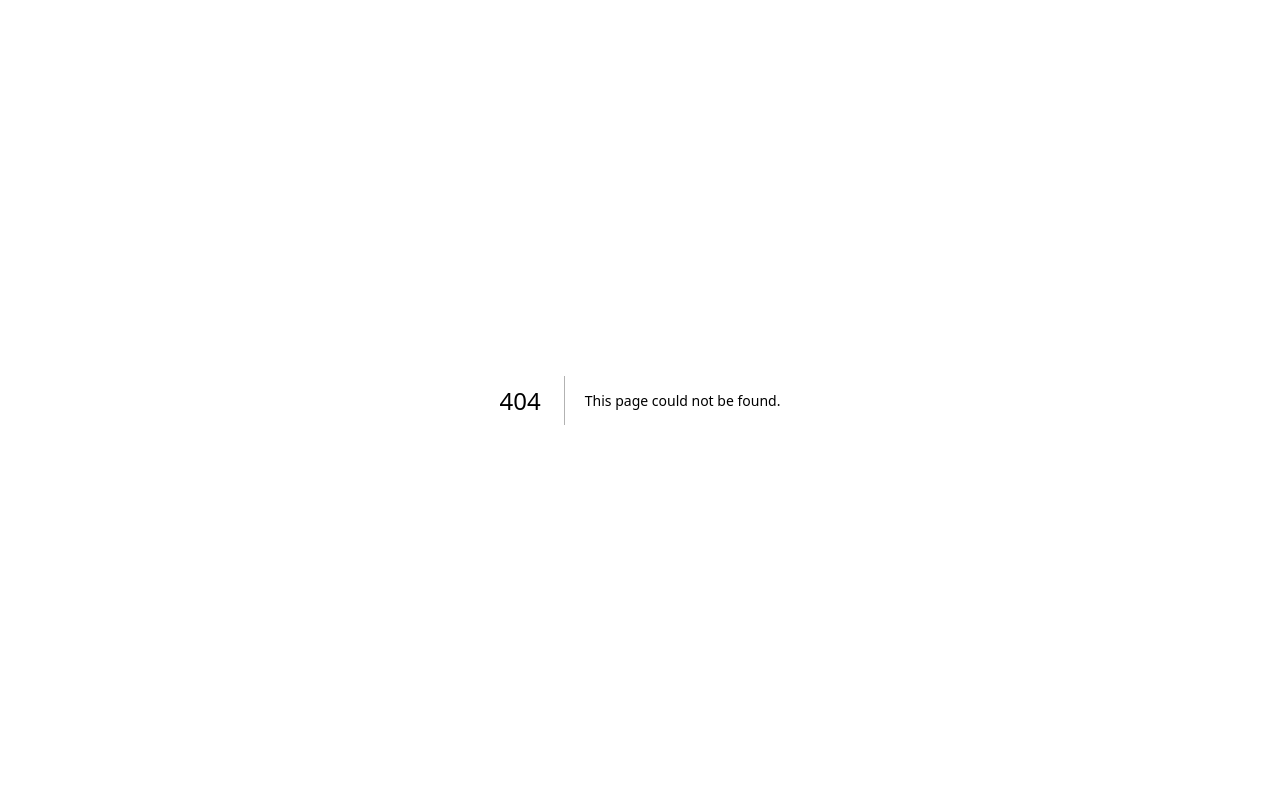
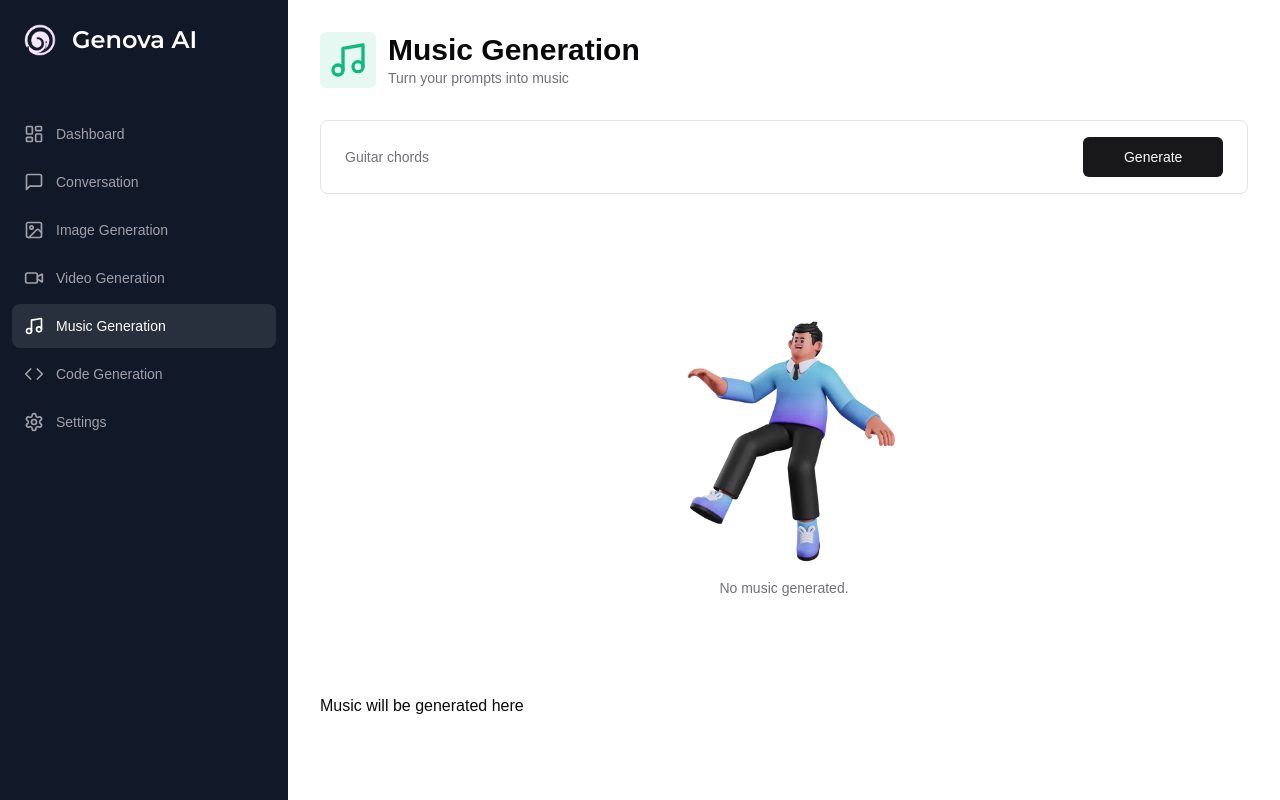
Before and after one commit to hectorg2211/genova-ai, a Next.js app: page /music in a window 1280 px wide. Before the commit this address had no page. Built offline with nearby package versions, Linux system fonts and the light colour scheme.

Commit message:
add music page

```diff
--- /dev/null
+++ b/app/(dashboard)/(routes)/music/constants.ts
@@ -0,0 +1,5 @@
+import * as z from 'zod'
+
+export const formSchema = z.object({
+  prompt: z.string().min(1, 'Music Prompt is required'),
+})
--- /dev/null
+++ b/app/(dashboard)/(routes)/music/page.tsx
@@ -0,0 +1,101 @@
+'use client'
+import React, { useState } from 'react'
+
+import * as z from 'zod'
+import axios from 'axios'
+import Heading from '@/components/heading'
+import { Music } from 'lucide-react'
+import { useForm } from 'react-hook-form'
+import { formSchema } from './constants'
+import { zodResolver } from '@hookform/resolvers/zod'
+import { Form, FormControl, FormField, FormItem } from '@/components/ui/form'
+import { Input } from '@/components/ui/input'
+import { Button } from '@/components/ui/button'
+import { useRouter } from 'next/navigation'
+import Empty from '@/components/empty'
+import Loader from '@/components/loader'
+
+const MusicPage = () => {
+  const [music, setMusic] = useState<string>()
+  const router = useRouter()
+  const form = useForm<z.infer<typeof formSchema>>({
+    resolver: zodResolver(formSchema),
+    defaultValues: {
+      prompt: '',
+    },
+  })
+
+  const isLoading = form.formState.isSubmitting
+
+  const onSubmit = async (values: z.infer<typeof formSchema>) => {
+    try {
+      setMusic(undefined)
+      const response = await axios.post('/api/music', values)
+      setMusic(response.data.audio)
+      form.reset()
+      // eslint-disable-next-line @typescript-eslint/no-explicit-any
+    } catch (error: any) {
+      // TODO: Open pro modal
+      console.log(error)
+    } finally {
+      router.refresh()
+    }
+  }
+
+  return (
+    <div>
+      <Heading
+        title='Music Generation'
+        description='Turn your prompts into music'
+        icon={Music}
+        iconColor='text-emerald-500'
+        bgColor='bg-emerald-500/10'
+      />
+
+      <div className='px-4 lg:px-8'>
+        <div>
+          <Form {...form}>
+            <form
+              onSubmit={form.handleSubmit(onSubmit)}
+              className='rounded-lg border w-full p-4 px-3 md:px-6 focus-within:shadow-sm grid grid-cols-12 gap-2'
+            >
+              <FormField
+                name='prompt'
+                render={({ field }) => (
+                  <FormItem className='col-span-12 lg:col-span-10'>
+                    <FormControl className='m-0 p-0'>
+                      <Input
+                        className='border-0 outline-none focus-visible:ring-0 focus-visible:ring-transparent'
+                        disabled={isLoading}
+                        placeholder='Guitar chords'
+                        {...field}
+                      />
+                    </FormControl>
+                  </FormItem>
+                )}
+              />
+
+              <Button className='col-span-12 lg:col-span-2 w-full' disabled={isLoading}>
+                Generate
+              </Button>
+            </form>
+          </Form>
+        </div>
+
+        <div className='space-y-4 mt-4'>
+          {isLoading && (
+            <div className='p-8 rounded-lg w-full flex items-center justify-center bg-muted'>
+              <Loader />
+            </div>
+          )}
+
+          {!music && !isLoading && <Empty label='No music generated.' />}
+
+          <div>Music will be generated here</div>
+        </div>
+      </div>
+    </div>
+  )
+}
+
+export default MusicPage
```
